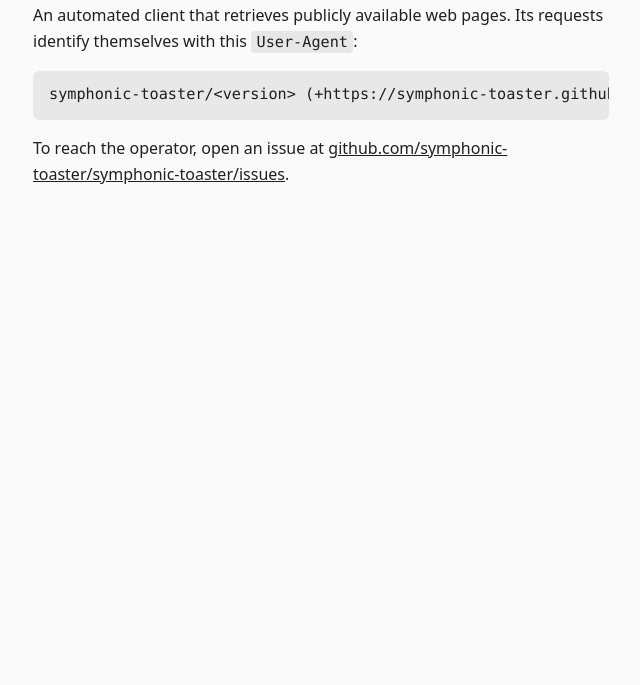
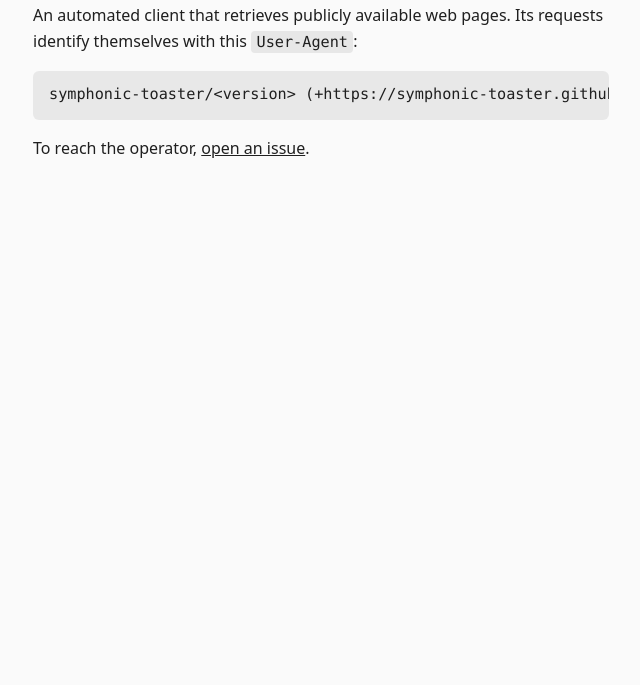
Before and after one commit to symphonic-toaster/symphonic-toaster, a plain HTML site: page index.html in a window 1280 px wide. Shown: the part 115-800 px from the top of the page, without its empty margins (319-959 px from the left). Drawn offline with Linux system fonts and the light colour scheme.

Commit message:
update link

```diff
--- a/index.html
+++ b/index.html
@@ -28,7 +28,7 @@
   <h1>symphonic-toaster</h1>
   <p>An automated client that retrieves publicly available web pages. Its requests identify themselves with this <code>User-Agent</code>:</p>
   <pre><code>symphonic-toaster/&lt;version&gt; (+https://symphonic-toaster.github.io/symphonic-toaster)</code></pre>
-  <p>To reach the operator, open an issue at <a href="https://github.com/symphonic-toaster/symphonic-toaster/issues">github.com/symphonic-toaster/symphonic-toaster/issues</a>.</p>
+  <p>To reach the operator, <a href="https://github.com/symphonic-toaster/symphonic-toaster/issues/new">open an issue</a>.</p>
 </main>
 </body>
 </html>
```
